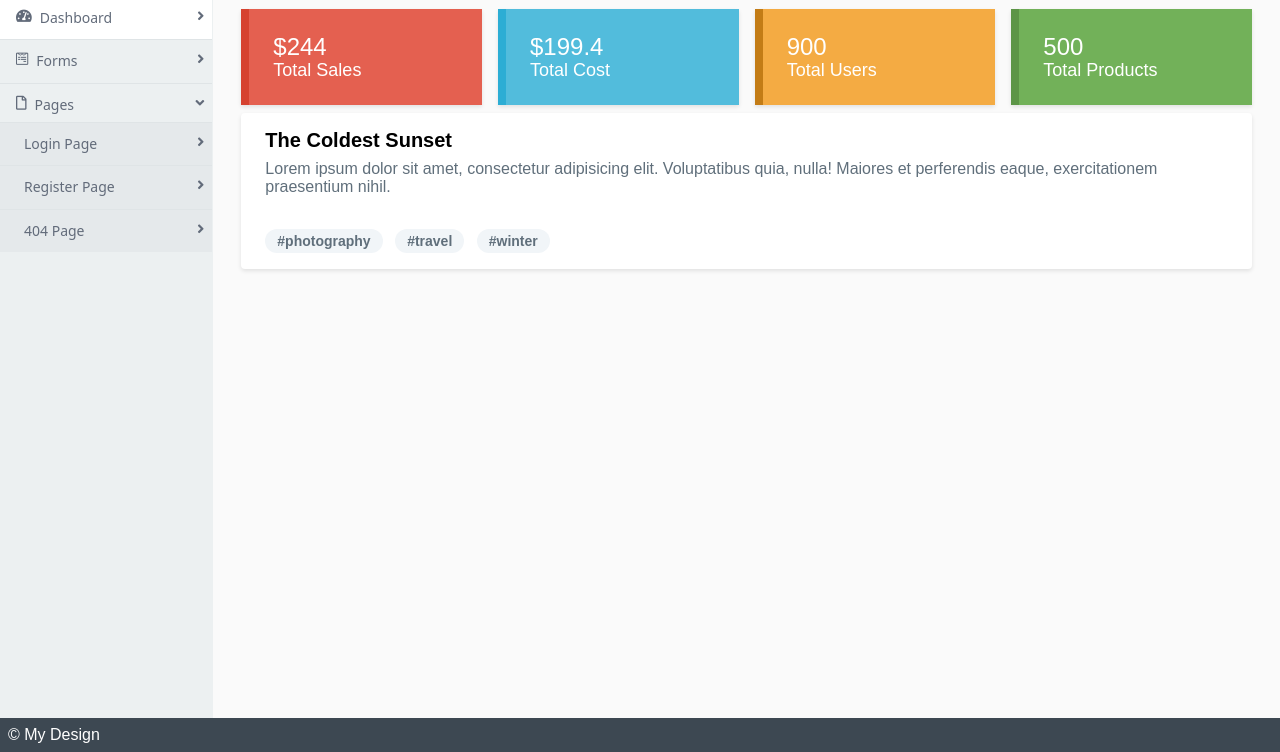
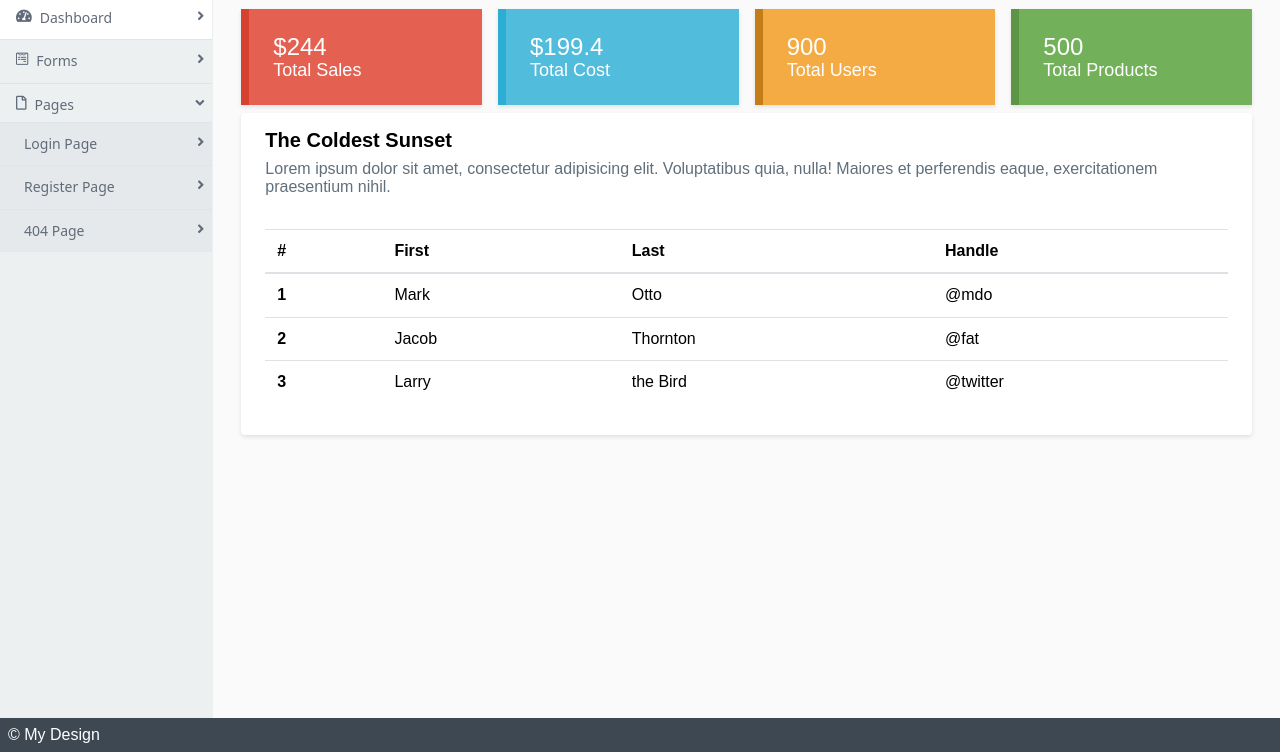
Before and after one commit to tailwindadmin/admin, a website: page index.html in a window 1280 px wide. Shown: the part 48-800 px from the top of the page. Drawn offline with Linux system fonts and the light colour scheme.

Commit message:
table
Signed-off-by: Ritesh Singh <1124ritesh@gmail.com>

```diff
--- a/index.html
+++ b/index.html
@@ -142,9 +142,36 @@
                     </p>
                   </div>
                   <div class="px-6 py-4">
-                    <span class="inline-block bg-grey-lighter rounded-full px-3 py-1 text-sm font-semibold text-grey-darker mr-2">#photography</span>
-                    <span class="inline-block bg-grey-lighter rounded-full px-3 py-1 text-sm font-semibold text-grey-darker mr-2">#travel</span>
-                    <span class="inline-block bg-grey-lighter rounded-full px-3 py-1 text-sm font-semibold text-grey-darker">#winter</span>
+                      <table class="table table-responsive">
+                          <thead>
+                            <tr>
+                              <th scope="col">#</th>
+                              <th scope="col">First</th>
+                              <th scope="col">Last</th>
+                              <th scope="col">Handle</th>
+                            </tr>
+                          </thead>
+                          <tbody>
+                            <tr>
+                              <th scope="row">1</th>
+                              <td>Mark</td>
+                              <td>Otto</td>
+                              <td>@mdo</td>
+                            </tr>
+                            <tr>
+                              <th scope="row">2</th>
+                              <td>Jacob</td>
+                              <td>Thornton</td>
+                              <td>@fat</td>
+                            </tr>
+                            <tr>
+                              <th scope="row">3</th>
+                              <td>Larry</td>
+                              <td>the Bird</td>
+                              <td>@twitter</td>
+                            </tr>
+                          </tbody>
+                        </table>
                   </div>
                 </div>
               <!-- /card -->
--- a/package.json
+++ b/package.json
@@ -14,5 +14,8 @@
         "style-loader": "^0.19.0",
         "tailwindcss": "^0.5.1",
         "webpack": "^3.8.1"
+    },
+    "dependencies": {
+        "tailwindcss-tables": "^0.2.0"
     }
 }
```
Also changed, not shown: dist/styles.css, tailwind.js, 1 other file.
